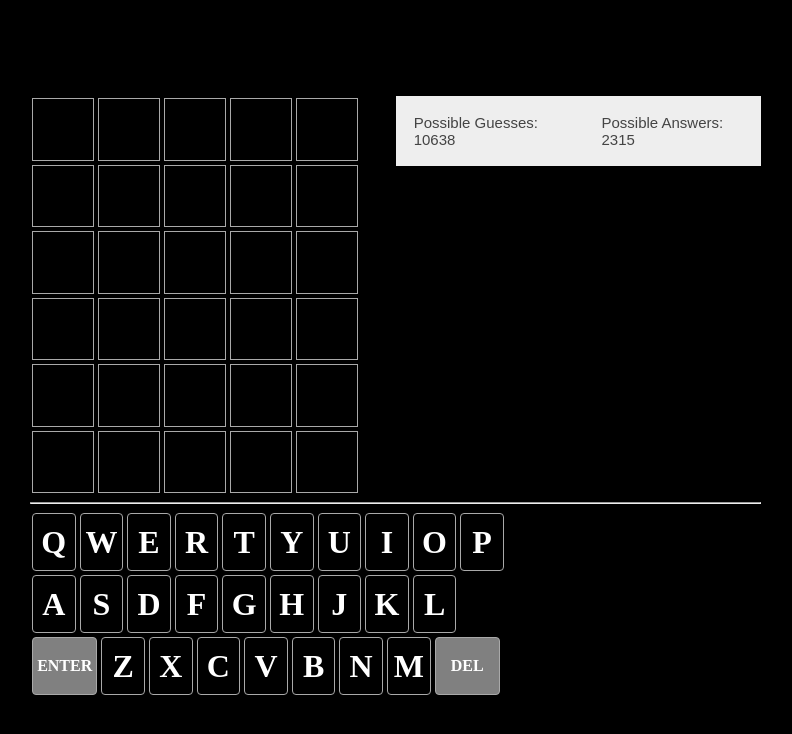
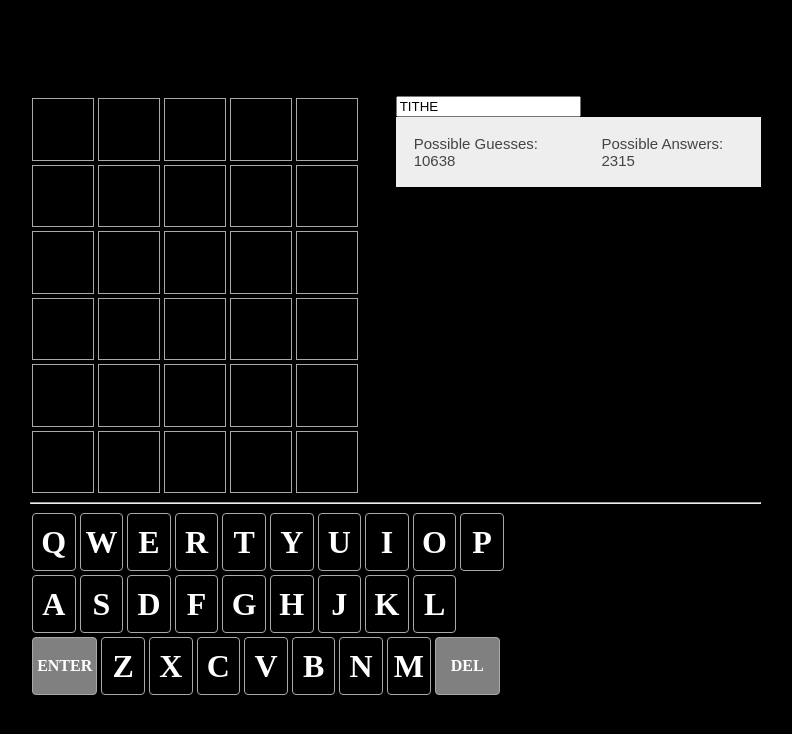
Before and after one commit to parody-error/wordle_words, a Next.js app: page / in a window 1280 px wide. Shown: the top 734 px of the page, without its empty margins (66-858 px from the left). Built offline with nearby package versions, Linux system fonts and the light colour scheme.

Commit message:
Adding ability to specify wordle answer

```diff
--- a/src/app/globals.css
+++ b/src/app/globals.css
@@ -770,3 +770,7 @@ body {
   display: table;
   clear: both;
 }
+
+input {
+  text-transform: uppercase;
+}
--- a/src/app/page.tsx
+++ b/src/app/page.tsx
@@ -7,12 +7,14 @@ import { useEffect, useState } from "react";
 import { Keyboard } from "../components/Keyboard";
 import { RemainingWords } from "../components/RemainingWords";
 import { TileRowGrid } from "../components/TileRowGrid";
+import { WordleAnswer } from "../components/WordleAnswer";
 
 import * as Constants from "../constants/constants";
 
-const wordle = "TITHE";
-
 export default function Home() {
+  const [wordleAnswer, setWordleAnswer] = useState(
+    Constants.DEFAULT_WORDLE_WORD
+  );
   const [wordleAnswers, setWordleAnswers] = useState(new Set());
   const [wordleGuesses, setWordleGuesses] = useState(new Set());
   const [guessedWordCount, setGuessedWordCount] = useState(0);
@@ -53,6 +55,10 @@ export default function Home() {
     });
   }
 
+  function onUpdateWordleAnswer(word: string) {
+    setWordleAnswer(word);
+  }
+
   function onGuessWord(word: string) {
     if (guessedWordCount === Constants.MAX_GUESS_COUNT) {
       return;
@@ -89,20 +95,23 @@ export default function Home() {
       <div className={styles.description}>
         <div className="row">
           <div className="column">
-            <TileRowGrid guessedWords={guessedWords} wordle={wordle} />
+            <TileRowGrid guessedWords={guessedWords} wordle={wordleAnswer} />
           </div>
           <div className="column">
+            <div>
+              <WordleAnswer onUpdateWordleAnswer={onUpdateWordleAnswer} />
+            </div>
             <div className="remaining-words">
               <RemainingWords
                 title="Possible Guesses"
                 guessedWords={guessedWords}
-                wordle={wordle}
+                wordle={wordleAnswer}
                 candidateWords={wordleGuesses}
               />
               <RemainingWords
                 title="Possible Answers"
                 guessedWords={guessedWords}
-                wordle={wordle}
+                wordle={wordleAnswer}
                 candidateWords={wordleAnswers}
               />
             </div>
--- /dev/null
+++ b/src/components/WordleAnswer.js
@@ -0,0 +1,24 @@
+import { useState } from "react";
+import * as Constants from "../constants/constants";
+
+export function WordleAnswer({ onUpdateWordleAnswer }) {
+  const [wordleAnswer, setWordleAnswer] = useState(
+    Constants.DEFAULT_WORDLE_WORD
+  );
+
+  function onChange(word) {
+    if (word.length === Constants.MAX_WORD_LENGTH) {
+      onUpdateWordleAnswer(word.toUpperCase());
+    }
+
+    setWordleAnswer(word);
+  }
+
+  return (
+    <input
+      value={wordleAnswer}
+      placeholder="Wordle Word"
+      onChange={(e) => onChange(e.target.value)}
+    />
+  );
+}
--- a/src/constants/constants.js
+++ b/src/constants/constants.js
@@ -1,3 +1,4 @@
+export const DEFAULT_WORDLE_WORD = "TITHE";
 export const MAX_GUESS_COUNT = 6;
 export const MAX_WORD_LENGTH = 5;
 export const EMPTY_WORD = "     ";
```
